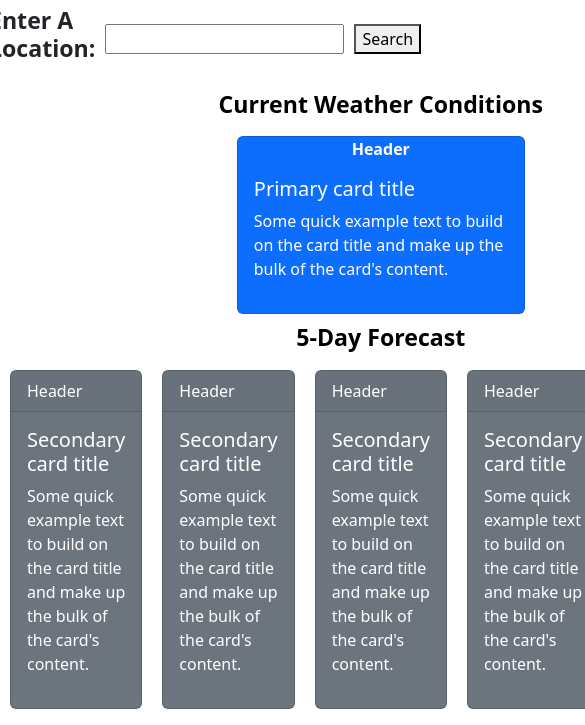
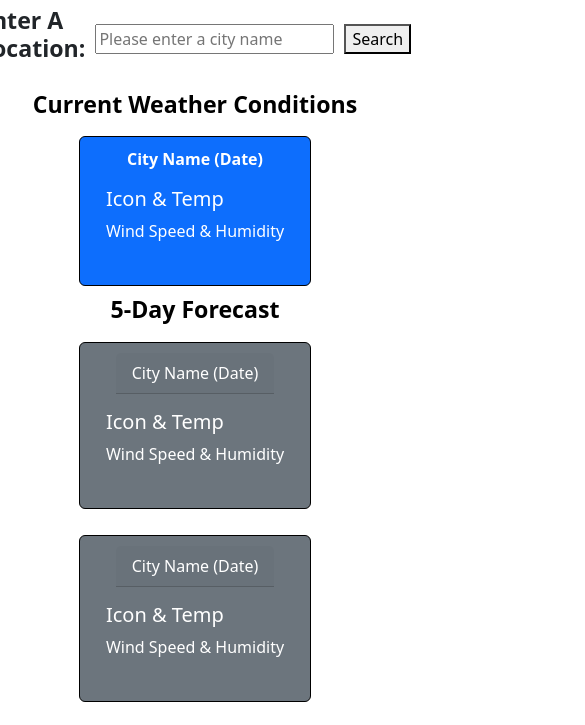
Before and after one commit to ryanharrishtx/weather-app, a plain HTML site: page index.html in a window 390 px wide. Shown: the part 103-828 px from the top of the page, 585 px wide, since content can reach past the window. Drawn offline with nearby package versions, Linux system fonts and the light colour scheme.

Commit message:
making responsive

```diff
--- a/assets/css/style.css
+++ b/assets/css/style.css
@@ -1,3 +1,16 @@
+.card {
+    border: 1px solid #000000;
+    padding: 10px;
+    margin: 10px;
+    background-color: #2e5fc9;
+    color: #FFFFFF;
+    min-width: 200px;
+    display: flex;
+    flex-direction: column;
+    justify-content: center;
+    align-items: center;
+}
+
 #header {
     background-color: #2e5fc9;
     height: 100px;
@@ -15,7 +28,7 @@
     display: flex;
     justify-content: center;
     align-items: center;
-    margin: 10px;
+    margin: 10px 0;
 }
 
 #title {
@@ -96,3 +109,9 @@
 .card {
     margin: 10px;
 }
+
+@media only screen and (max-width: 845px) {
+    #future-forecast-cards {
+        flex-direction: column;
+    }
+}
--- a/index.html
+++ b/index.html
@@ -16,7 +16,7 @@
     <!-- Search -->
     <div id="search-form" class="container-fluid">
         <h3 id="title">Enter A Location:</h3>
-        <input type="text" id="city-input"></input>
+        <input type="text" id="city-input" placeholder="Please enter a city name"></input>
         <button id="search">Search</button>
     </div>
 
@@ -32,10 +32,10 @@
         <div class="current-weather-conditions">
         <div id="city-name"><h3 id="city">Current Weather Conditions</h3></div>
         <div id="todays-weather" class="card text-bg-primary" style="max-width: 18rem;">
-            <div id="current-card-header">Header</div>
+            <div id="current-card-header">City Name (Date)</div>
             <div class="card-body">
-              <h5 id="current-card-title"><div id="wicon"></div>Primary card title</h5>
-              <p id="current-card-text">Some quick example text to build on the card title and make up the bulk of the card's content.</p>
+              <h5 id="current-card-title"><div id="wicon"></div>Icon & Temp</h5>
+              <p id="current-card-text">Wind Speed & Humidity</p>
             </div>
           </div>
         </div>
@@ -43,38 +43,38 @@
               <h3 id="future-forecast">5-Day Forecast</h3>
                 <div id="future-forecast-cards">
              <div class="card text-bg-secondary mb-3" style="max-width: 18rem;">
-            <div id="future-card-header" class="card-header future-card-header1">Header</div>
+            <div id="future-card-header" class="card-header future-card-header1">City Name (Date)</div>
             <div class="card-body">
-              <h5 class="card-title1">Secondary card title</h5>
-              <p class="card-text1">Some quick example text to build on the card title and make up the bulk of the card's content.</p>
+              <h5 class="card-title1">Icon & Temp</h5>
+              <p class="card-text1">Wind Speed & Humidity</p>
             </div>
           </div>
           <div class="card text-bg-secondary mb-3" style="max-width: 18rem;">
-            <div id="future-card-header" class="card-header future-card-header2">Header</div>
+            <div id="future-card-header" class="card-header future-card-header2">City Name (Date)</div>
             <div class="card-body">
-              <h5 class="card-title2">Secondary card title</h5>
-              <p class="card-text2">Some quick example text to build on the card title and make up the bulk of the card's content.</p>
+              <h5 class="card-title2">Icon & Temp</h5>
+              <p class="card-text2">Wind Speed & Humidity</p>
             </div>
           </div>
           <div class="card text-bg-secondary mb-3" style="max-width: 18rem;">
-            <div id="future-card-header" class="card-header future-card-header3">Header</div>
+            <div id="future-card-header" class="card-header future-card-header3">City Name (Date)</div>
             <div class="card-body">
-              <h5 class="card-title3">Secondary card title</h5>
-              <p class="card-text3">Some quick example text to build on the card title and make up the bulk of the card's content.</p>
+              <h5 class="card-title3">Icon & Temp</h5>
+              <p class="card-text3">Wind Speed & Humidity</p>
             </div>
           </div>
           <div class="card text-bg-secondary mb-3" style="max-width: 18rem;">
-            <div id="future-card-header" class="card-header future-card-header4">Header</div>
+            <div id="future-card-header" class="card-header future-card-header4">City Name (Date)</div>
             <div class="card-body">
-              <h5 class="card-title4">Secondary card title</h5>
-              <p class="card-text4">Some quick example text to build on the card title and make up the bulk of the card's content.</p>
+              <h5 class="card-title4">Icon & Temp</h5>
+              <p class="card-text4">Wind Speed & Humidity</p>
             </div>
           </div>
           <div class="card text-bg-secondary mb-3" style="max-width: 18rem;">
-            <div id="future-card-header" class="card-header future-card-header5">Header</div>
+            <div id="future-card-header" class="card-header future-card-header5">City Name (Date)</div>
             <div class="card-body">
-              <h5 class="card-title5">Secondary card title</h5>
-              <p class="card-text5">Some quick example text to build on the card title and make up the bulk of the card's content.</p>
+              <h5 class="card-title5">Icon & Temp</h5>
+              <p class="card-text5">Wind Speed & Humidity</p>
             </div>
           </div>
         </div>
```
